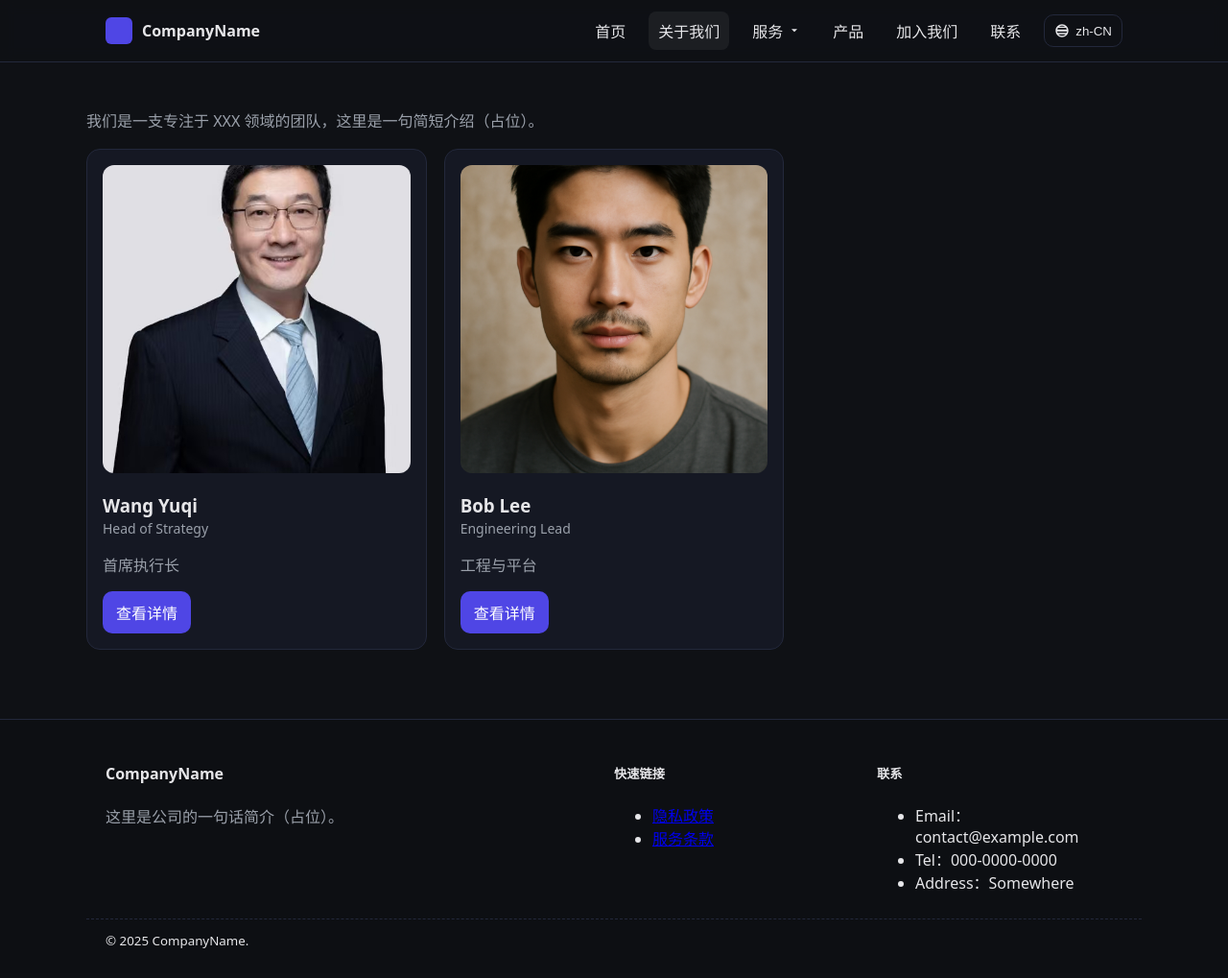
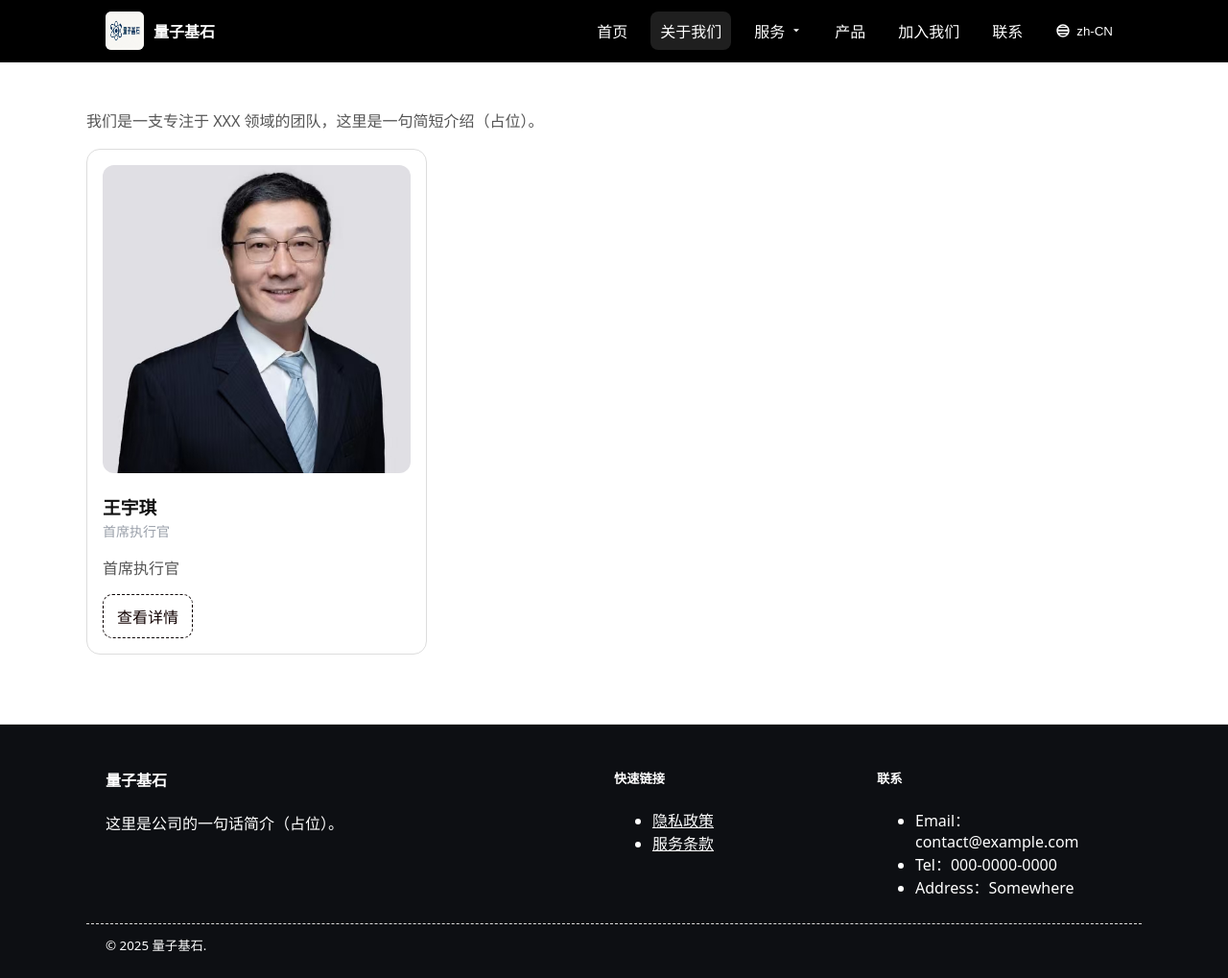
Before and after one commit to seanguoxl5708-ai/seanguo, a Flask app: page /about in a window 1280 px wide. Shown: the whole page at 96% size. Before the commit the page ends 988 px from the top, so only its background shows below. Run offline with Flask 2, Linux system fonts and the light colour scheme.

Commit message:
white & about & learn

```diff
--- a/app.py
+++ b/app.py
@@ -40,48 +40,52 @@ ACHIEVEMENTS = [
 PEOPLE = [
     {
         "slug": "alice-zhang",                  # 用于URL：/people/alice-zhang
-        "name": "Wang Yuqi",
-        "title": "Head of Strategy",
+        "name": {                            # 列表页的一句话简介（可选）
+            "en": "Wang Yuqi",
+            "zh-CN": "王宇琪",
+            "zh-TW": "王宇琪"
+        },
+        "title": {                            # 列表页的一句话简介（可选）
+            "en": "Chief Executive Officer",
+            "zh-CN": "首席执行官",
+            "zh-TW": "首席執行長"
+        },
         "photo": "img/people/wyq.jpeg",        # 相对 static/ 路径
         "summary": {                            # 列表页的一句话简介（可选）
-            "en": "Strategy & partnerships",
-            "zh-CN": "首席执行长",
+            "en": "Chief Executive Officer",
+            "zh-CN": "首席执行官",
             "zh-TW": "首席執行長"
         },
         "bio": {                                # 详情页正文简介（可选）
-            "en": "Alice leads strategy and partnerships. Previously at ...",
-            "zh-CN": "负责战略与合作，曾就职于……",
-            "zh-TW": """王宇琪先生在財富管理方面擁有超過20年的經驗。
-創立量子基石前, 他曾擔任華瑞的董事顧問和高級合夥人, 並負責香港分公司的業務。
+            "en": """Mr. Wang Yuqi has over 20 years of experience in wealth management. Before founding Quantum Cornerstone, he served as a Board Advisor and Senior Partner at HuaRui, where he was responsible for the firm’s Hong Kong operations. With more than two decades in the banking industry, he brings extensive knowledge and expertise to this role. Mr. Wang has a solid background in finance and trust services, making him a trusted advisor.\n
+Mr. Wang began his career at Goldman Sachs in 2002, where his passion and dedication quickly led to his advancement. He has held leadership positions at Avanta Assets Investment Management Ltd., China International Capital Corporation (CICC), Barclays Wealth Management/Bank of Singapore, and Credit Suisse. He successfully led teams managing multi-billion-dollar assets, demonstrating his ability to deliver outstanding results.\n
+Mr. Wang holds a Bachelor’s degree in Engineering from Tsinghua University, an MBA from the University of Chicago, and is a Chartered Financial Analyst (CFA).""",
 
+            "zh-CN": """王宇琪先生在财富管理方面拥有超过20年的经验。创立量子基石之前，他曾担任华瑞的董事顾问和高级合伙人，并负责香港分公司的业务。凭借超过20年的银行业经验，他为该职位带来了广泛的知识和专业技能。王先生在金融和信托事务方面有着扎实的背景，使他成为一名值得信赖的顾问。\n
+王先生于2002年在高盛开始了他的职业生涯，并凭借他的工作热情和奉献精神迅速晋升。他曾在Avanta Assets Investment Management Ltd.、中国国际金融股份有限公司、巴克莱财富管理/新加坡银行和瑞士信贷担任领导职务，成功领导了管理数十亿美元资产的团队，展示了他提供卓越成果的能力。\n
+王宇琪先生拥有清华大学的工程学学士学位、芝加哥大学的工商管理硕士学位以及特许金融分析师（CFA）资格。""",
 
-憑藉超過20年的銀行業經驗，他為該職位帶來了廣泛的知識和專業技能。王先生在金融和信託事務方面有著扎實的背景，使他成為一名值得信賴的顧問。
-
-王先生於2002年在高盛開始了他的職業生涯，並憑藉他的工作熱情和奉獻精神迅速晉升。
-
-他曾在Avanta Assets Investment Management Ltd.、中國國際金融股份有限公司、巴克萊財富管理/新加坡銀行和瑞士信貸擔任領導職務，
-
-成功領導了管理數十億美元資產的團隊，展示了他提供卓越結果的能力。
-
+            "zh-TW": """王宇琪先生在財富管理方面擁有超過20年的經驗。 創立量子基石前, 他曾擔任華瑞的董事顧問和高級合夥人, 並負責香港分公司的業務。憑藉超過20年的銀行業經驗，他為該職位帶來了廣泛的知識和專業技能。王先生在金融和信託事務方面有著扎實的背景，使他成為一名值得信賴的顧問。\n
+王先生於2002年在高盛開始了他的職業生涯，並憑藉他的工作熱情和奉獻精神迅速晉升。他曾在Avanta Assets Investment Management Ltd.、中國國際金融股份有限公司、巴克萊財富管理/新加坡銀行和瑞士信貸擔任領導職務，成功領導了管理數十億美元資產的團隊，展示了他提供卓越結果的能力。\n
 王宇琪先生擁有清華大學的工程學學士學位、芝加哥大學的工商管理碩士學位以及特許金融分析師（CFA）資格。"""
         }
     },
-    {
-        "slug": "bob-lee",
-        "name": "Bob Lee",
-        "title": "Engineering Lead",
-        "photo": "img/people/bob.jpeg",
-        "summary": {
-            "en": "Engineering & platform",
-            "zh-CN": "工程与平台",
-            "zh-TW": "工程與平台"
-        },
-        "bio": {
-            "en": "Bob builds reliable systems and teams...",
-            "zh-CN": "负责工程与平台可靠性……",
-            "zh-TW": "負責工程與平台可靠性……"
-        }
-    },
+    # {
+    #     "slug": "bob-lee",
+    #     "name": "Bob Lee",
+    #     "title": "Engineering Lead",
+    #     "photo": "img/people/bob.jpeg",
+    #     "summary": {
+    #         "en": "Engineering & platform",
+    #         "zh-CN": "工程与平台",
+    #         "zh-TW": "工程與平台"
+    #     },
+    #     "bio": {
+    #         "en": "Bob builds reliable systems and teams...",
+    #         "zh-CN": "负责工程与平台可靠性……",
+    #         "zh-TW": "負責工程與平台可靠性……"
+    #     }
+    # },
     # …继续按这个格式添加更多成员
 ]
 
--- a/static/css/style.css
+++ b/static/css/style.css
@@ -1,20 +1,44 @@
-:root{
+/* :root{
   --bg:#0f1115; --text:#e6e6e9; --muted:#9aa0aa; --card:#151823; --line:#23283b;
   --brand:#4f46e5;
+} */
+:root{
+  --bg:#ffffff;       /* 页面背景 → 白色 */
+  --text:#111111;     /* 主要文字 → 深黑 */
+  --muted:#555555;    /* 次级文字 → 中灰 */
+  --card:#ffffff;     /* 卡片底色 → 浅灰 */
+  --line:#dddddd;     /* 分隔线 → 浅灰线条 */
+  --brand:#b8b8c5;    /* 品牌色保持不变 */
 }
+
 *{box-sizing:border-box}
 html,body{margin:0;padding:0}
 body{background:var(--bg);color:var(--text);font-family:ui-sans-serif,system-ui,-apple-system,Segoe UI,Roboto,Helvetica,Arial}
 .container{max-width:1100px;margin:0 auto;padding:0 20px}
-.site-header{position:sticky;top:0;background:rgba(15,17,21,.6);backdrop-filter:saturate(160%) blur(8px);border-bottom:1px solid var(--line);z-index:10}
+.site-header{position:sticky;top:0;background:#000000; ;backdrop-filter:none;border-bottom:1px solid #000;z-index:10;margin-bottom: 0;padding-bottom: 0;}
 .header-inner{display:flex;align-items:center;gap:18px;min-height:64px}
 .brand{display:flex;align-items:center;gap:10px;color:var(--text);text-decoration:none;font-weight:800}
-.logo{width:28px;height:28px;border-radius:6px;background:var(--brand)}
-.nav{margin-left:auto;display:flex;align-items:center;gap:14px}
+.logo{width:40px;height:40px;border-radius:6px;background:var(--brand)}
+.nav{margin-left:auto;display:flex;align-items:center;gap:14px;color: #fff;}
 .nav-link{color:var(--text);text-decoration:none;padding:8px 10px;border-radius:8px}
 .nav-link.active,.nav-link:hover{background:rgba(255,255,255,.06)}
 .btn{display:inline-flex;align-items:center;justify-content:center;padding:10px 14px;border-radius:10px;background:var(--brand);color:#fff;text-decoration:none;border:0}
 .btn.btn-secondary{background:transparent;border:1px solid var(--line);color:var(--text)}
+.btn {
+  display: inline-flex;
+  align-items: center;
+  justify-content: center;
+  padding: 10px 14px;
+  border-radius: 10px;
+  background: transparent;           /* 透明背景 */
+  color: #100000;                       /* 白色文字 */
+  border: 1px solid #0a0000;            /* 白色虚线边框 */
+  text-decoration: none;
+  border-style: dashed;              /* 虚线 */
+}
+.btn:hover {
+  background: rgba(255, 255, 255, 0.1);  /* 悬停时轻微背景色变化 */
+}
 .page{padding:32px 0 72px}
 .hero{padding:48px 0;border-bottom:1px solid var(--line)}
 .lead{color:var(--muted);max-width:720px}
@@ -27,13 +51,80 @@ body{background:var(--bg);color:var(--text);font-family:ui-sans-serif,system-ui,
 .site-footer{border-top:1px solid var(--line);padding:24px 0;background:#0d0f13}
 .footer-inner{display:grid;grid-template-columns:2fr 1fr 1fr;gap:18px}
 .footer-bottom{border-top:1px dashed var(--line);margin-top:10px;padding-top:10px}
+.site-header .brand {
+  color: #fff !important;
+}
+/* 头部是深色背景时，让导航文字都为白色 */
+.site-header .nav .nav-link,
+.site-header .nav .dropdown-item {
+  color: #fff;
+}
+
+/* 悬停/当前页也保持白，并给一点浅浅的悬停底色 */
+.site-header .nav .nav-link:hover,
+.site-header .nav .nav-link.active {
+  color: #fff;
+  background: rgba(255,255,255,.12);
+}
+
+/* 头部导航里的下拉菜单，保持黑底白字 */
+.site-header .dropdown-menu{
+  background: #000;              /* 黑底 */
+  border: 1px solid rgba(255,255,255,0.2);  /* 浅浅的白色边框 */
+}
+
+.site-header .dropdown-item {
+  color: #fff;                   /* 白字 */
+}
+
+.site-header .dropdown-item:hover {
+  background: rgba(255,255,255,0.1); /* hover 时灰白高亮 */
+}
+/* 语言下拉菜单：黑底白字 */
+.lang-switch .lang-menu {
+  background: #000;                /* 黑底 */
+  border: 1px solid rgba(255,255,255,0.2);
+  border-radius: 8px;
+  box-shadow: 0 6px 20px rgba(0,0,0,0.4);
+  padding: 6px 0;
+  min-width: 160px;
+  display: none;                   /* 默认隐藏，由 JS 控制显示 */
+  position: absolute;              /* 确保悬浮在按钮下方 */
+  z-index: 50;
+}
+
+/* 菜单项：白字 */
+.lang-switch .lang-menu a {
+  display: block;
+  padding: 8px 12px;
+  color: #fff;
+  text-decoration: none;
+}
+
+/* hover 效果：浅白高亮 */
+.lang-switch .lang-menu a:hover {
+  background: rgba(255,255,255,0.12);
+}
+
+/* 语言按钮本身：白字 + 去掉亮色覆盖 */
+.lang-switch .lang-btn {
+  color: #fff;
+  background: transparent;
+  border: none;
+  cursor: pointer;
+  display: flex;
+  align-items: center;
+  gap: 6px;
+}
+
+
 @media (max-width: 900px){ .grid-2,.grid-3{grid-template-columns:1fr} }
 /* 首页翻页式布局 */
 html { scroll-behavior: smooth; }
 
 .section-hero {
   position: relative;
-  height: 88vh;  /* 确保背景图片填满整个屏幕 */
+  height: 70vh;  /* 92.5确保背景图片填满整个屏幕 */
   display: grid;
   place-items: center;
   background: #000;
@@ -107,7 +203,30 @@ html { scroll-behavior: smooth; }
 
 /* 通用分段 */
 .section{ padding: 56px 0; border-bottom: 1px solid var(--line); }
-.section-dark{ background: #0b0d12; }
+.section-dark{ background: #020006; }
+/* 成就区文字全白 */
+.section-dark,
+.section-dark h2,
+.section-dark .metric-value,
+.section-dark .metric-label {
+  color: #fff;
+}
+/* 底部 footer 全部白字 */
+.site-footer,
+.site-footer h4,
+.site-footer h5,
+.site-footer p,
+.site-footer li,
+.site-footer a,
+.site-footer small {
+  color: #fff;
+}
+
+/* 链接 hover 时高亮一点 */
+.site-footer a:hover {
+  color: #ddd;   /* 或者用 var(--brand) 品牌色 */
+}
+
 
 /* 网格与卡片（沿用你原有的命名） */
 .cards-3{ display:grid; grid-template-columns:repeat(3,1fr); gap:18px; }
--- a/templates/about.html
+++ b/templates/about.html
@@ -8,8 +8,13 @@
     {% for p in people %}
       <article class="card person">
         <img class="avatar" src="{{ url_for('static', filename=p.photo) }}" alt="{{ p.name }}">
-        <h3 class="name">{{ p.name }}</h3>
-        <div class="title">{{ p.title }}</div>
+        <h3 class="name">
+          {{ p.name[cur] if p.name and p.name.get(cur) else (p.name['en'] if p.name and p.name.get('en') else '') }}
+        </h3>
+        <div class="title">
+          {{ p.title[cur] if p.title and p.title.get(cur) else (p.title['en'] if p.title and p.title.get('en') else '') }}
+        </div>
+
 
         {% set sum = (p.summary[cur] if p.summary and p.summary.get(cur) else (p.summary['en'] if p.summary and p.summary.get('en') else '')) %}
         {% if sum %}<p class="muted">{{ sum }}</p>{% endif %}
@@ -21,7 +26,7 @@
 
   <style>
     .grid-3{display:grid;grid-template-columns:repeat(3,1fr);gap:18px;margin-top:18px}
-    .person .avatar{width:100%;aspect-ratio:1/1;object-fit:cover;border-radius:12px;margin-bottom:10px}
+    .person .avatar{width:100%;aspect-ratio:1/1;object-fit:cover;border-radius:12px;margin-bottom:10px;object-position: center 20%; }
     .person .name{margin:6px 0 2px}
     .person .title{color:#9aa0aa;font-size:14px;margin-bottom:6px}
     @media (max-width: 900px){ .grid-3{grid-template-columns:1fr} }
--- a/templates/base.html
+++ b/templates/base.html
@@ -11,7 +11,7 @@
     <header class="site-header">
       <div class="container header-inner">
         <a class="brand" href="{{ url_for('home') }}">
-          <img src="{{ url_for('static', filename='img/logo.svg') }}" alt="Logo" class="logo" />
+          <img src="{{ url_for('static', filename='img/logo.png') }}" alt="Logo" class="logo" />
           <span class="brand-name">{{ t('brand.name') }}</span>
         </a>
         <nav class="nav">
--- a/translations/en.json
+++ b/translations/en.json
@@ -1,6 +1,6 @@
 {
   "brand": {
-    "name": "CompanyName",
+    "name": "Quantum Foundation",
     "tagline": "One-line company blurb (placeholder)."
   },
   "nav": {
@@ -19,8 +19,8 @@
     "lang_zh_tw": "繁體中文"
   },
   "home": {
-    "hero_title": "Build a trustworthy corporate website framework",
-    "hero_lead": "Hero copy goes here — your concise value proposition.",
+    "hero_title": "We are committed to providing our clients with exceptional service, empowering them to stand out in the competition.",
+    "hero_lead": "Company tagline.",
     "cta_services": "Learn more",
     "cta_contact": "Contact us",
     "adv": "Our strengths",
--- a/translations/zh-CN.json
+++ b/translations/zh-CN.json
@@ -1,6 +1,6 @@
 {
   "brand": {
-    "name": "CompanyName",
+    "name": "量子基石",
     "tagline": "这里是公司的一句话简介（占位）。"
   },
   "nav": {
@@ -20,8 +20,8 @@
   },
   "home": {
     "hero_title": "我们致力于为客户提供卓越的服务，助力他们在竞争中脱颖而出。",
-    "hero_lead": "胜利属于最坚韧者。",
-    "cta_services": "了解服务",
+    "hero_lead": "公司标语。",
+    "cta_services": "了解更多",
     "cta_contact": "联系我们",
     "adv": "我们的优势",
     "prod_core": "核心产品",
```
Also changed, not shown: other parts of static/css/style.css (+36 -4 lines), templates/home.html (+4 -7 lines), templates/person_detail.html (+11 -5 lines), translations/zh-TW.json (+4 -4 lines), static/img/logo.png (added).
